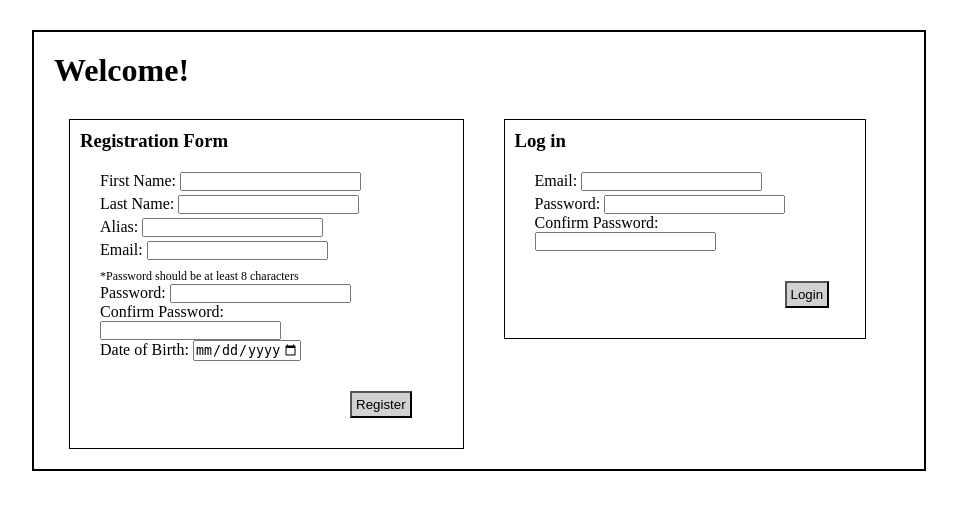
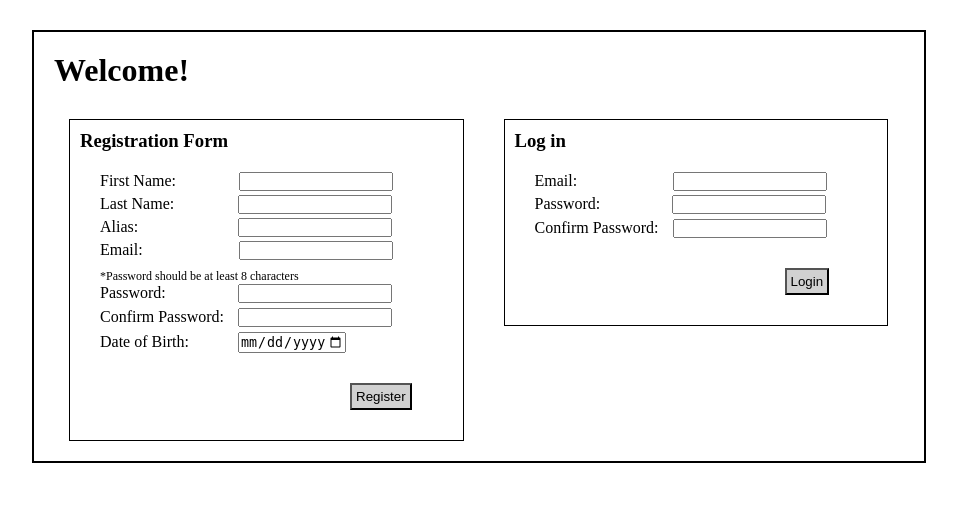
Before and after one commit to mancng/quotes, a Django app: page / in a window 1280 px wide. Shown: the top 510 px of the page, without its empty margins (161-1118 px from the left). Run offline with Django 3.2, Linux system fonts and the light colour scheme; parts of the project's set-up code (start-up, migrations or seed data) failed here and were passed over.

Commit message:
commit from server

```diff
--- a/static/myquotes/css/style_index.css
+++ b/static/myquotes/css/style_index.css
@@ -41,7 +41,6 @@
 
 .form{
     margin: 20px;
-    width: 300px;
 }
 
 
@@ -66,3 +65,44 @@
 .btn{
     margin-left: 250px;
 }
+
+#first_name, #last_name{
+    margin-left: 60px;
+    width: 150px;
+}
+
+#last_name{
+    margin-left: 60px;
+    width: 150px;
+}
+
+#first_name{
+    margin-left: 59px;
+    width: 150px;
+}
+
+#alias{
+    margin-left: 96px;
+    width: 150px;
+}
+
+.email{
+    margin-left: 92px;
+    width: 150px;
+}
+
+.password{
+    margin-left: 68px;
+    width: 150px;
+    margin-bottom: 5px;
+}
+
+.confirm_pass{
+    margin-left: 10px;
+    width: 150px;
+}
+
+#date{
+    margin-left: 45px;
+    margin-top: 5px;
+}
```
